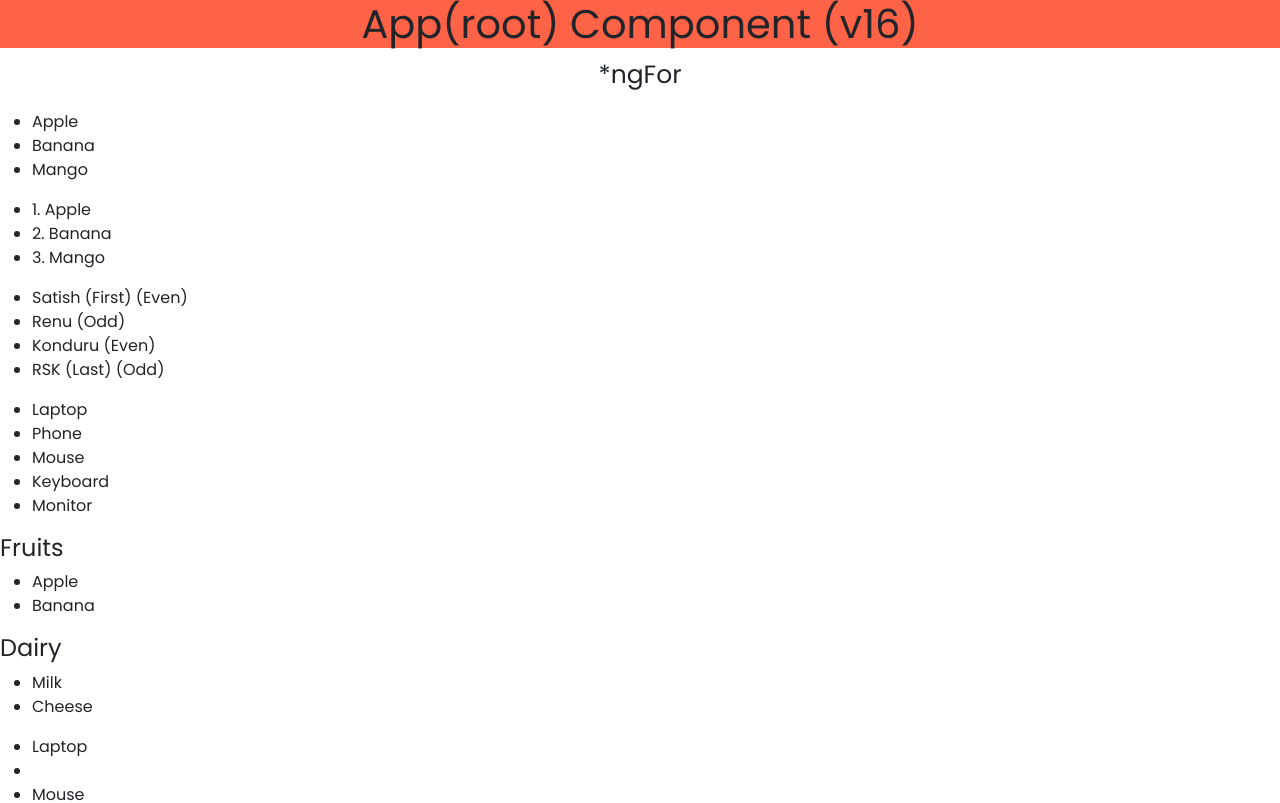
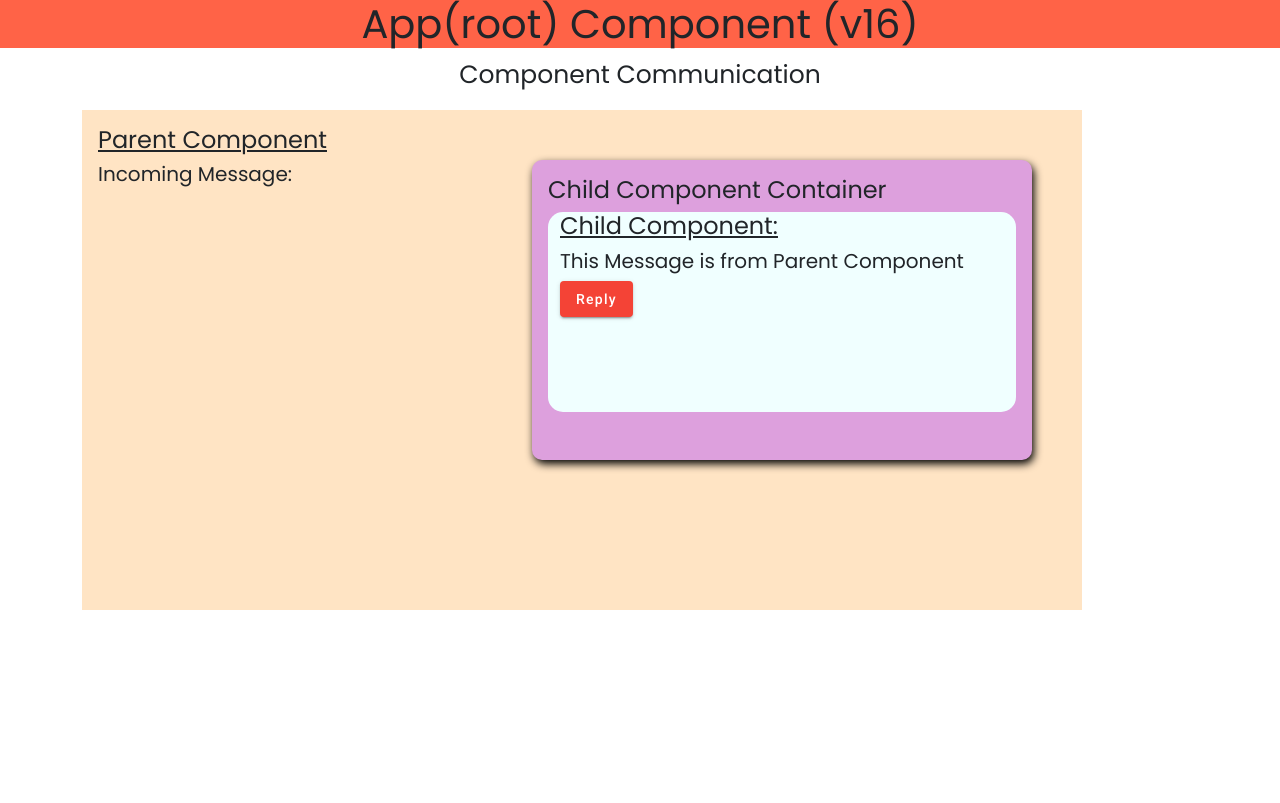
Before and after one commit to SatishKonduru/SELF-16, an Angular app: page / in a window 1280 px wide. Shown: the top 803 px of the page. Built offline with nearby package versions, Linux system fonts and the light colour scheme.

Commit message:
Component Communication

```diff
--- a/src/app/app.component.html
+++ b/src/app/app.component.html
@@ -11,4 +11,5 @@
 <!-- <app-two-way-data-binding></app-two-way-data-binding> -->
 <!-- <app-if></app-if> -->
  <!-- <app-switch></app-switch> -->
-  <app-for></app-for>
+  <!-- <app-for></app-for> -->
+<app-sender></app-sender>
--- a/src/app/app.module.ts
+++ b/src/app/app.module.ts
@@ -22,6 +22,8 @@
 import { IfComponent } from './components/if/if.component';
 import { SwitchComponent } from './components/switch/switch.component';
 import { ForComponent } from './components/for/for.component';
+import { SenderComponent } from './components/sender/sender.component';
+import { ReceiverComponent } from './components/receiver/receiver.component';
 
 @NgModule({
   declarations: [
@@ -37,6 +39,8 @@
     IfComponent,
     SwitchComponent,
     ForComponent,
+    SenderComponent,
+    ReceiverComponent,
   ],
   imports: [
     BrowserModule,
--- /dev/null
+++ b/src/app/components/receiver/receiver.component.css
@@ -0,0 +1,5 @@
+.child {
+  background-color: azure;
+  border-radius: 15px;
+  height: 200px;
+}
--- /dev/null
+++ b/src/app/components/receiver/receiver.component.html
@@ -0,0 +1,5 @@
+<div class="container child">
+  <h4><u>Child Component:</u></h4>
+  <h5>{{ postman }}</h5>
+  <button mat-raised-button color="warn" (click)="replyMessage()">Reply</button>
+</div>
--- /dev/null
+++ b/src/app/components/receiver/receiver.component.ts
@@ -0,0 +1,14 @@
+import { Component, EventEmitter, Input, Output } from '@angular/core';
+
+@Component({
+  selector: 'app-receiver',
+  templateUrl: './receiver.component.html',
+  styleUrls: ['./receiver.component.css'],
+})
+export class ReceiverComponent {
+  @Input() postman: any;
+  @Output() reply = new EventEmitter();
+  replyMessage() {
+    this.reply.emit('This is the Reply Message');
+  }
+}
--- /dev/null
+++ b/src/app/components/sender/sender.component.css
@@ -0,0 +1,15 @@
+.parent {
+  width: 1000px;
+  height: 500px;
+  background-color: bisque;
+  display: flex;
+  justify-content: space-between;
+}
+.child {
+  width: 500px;
+  height: 300px;
+  background-color: plum;
+  margin: 50px;
+  border-radius: 10px;
+  box-shadow: 2px 4px 8px #000;
+}
--- /dev/null
+++ b/src/app/components/sender/sender.component.html
@@ -0,0 +1,21 @@
+<div style="display: flex; justify-content: center">
+  <p style="font-size: 25px">Component Communication</p>
+</div>
+<div class="container">
+  <div class="parent">
+    <div class="p-3">
+      <h4><u>Parent Component</u></h4>
+      <h5>Incoming Message:</h5>
+      <h4>{{ incomingMsg }}</h4>
+    </div>
+    <div class="child">
+      <div class="p-3">
+        <h4>Child Component Container</h4>
+        <app-receiver
+          (reply)="incomingMsg = $event"
+          [postman]="message"
+        ></app-receiver>
+      </div>
+    </div>
+  </div>
+</div>
--- /dev/null
+++ b/src/app/components/sender/sender.component.ts
@@ -0,0 +1,11 @@
+import { Component } from '@angular/core';
+
+@Component({
+  selector: 'app-sender',
+  templateUrl: './sender.component.html',
+  styleUrls: ['./sender.component.css'],
+})
+export class SenderComponent {
+  message = 'This Message is from Parent Component';
+  incomingMsg: any;
+}
```
